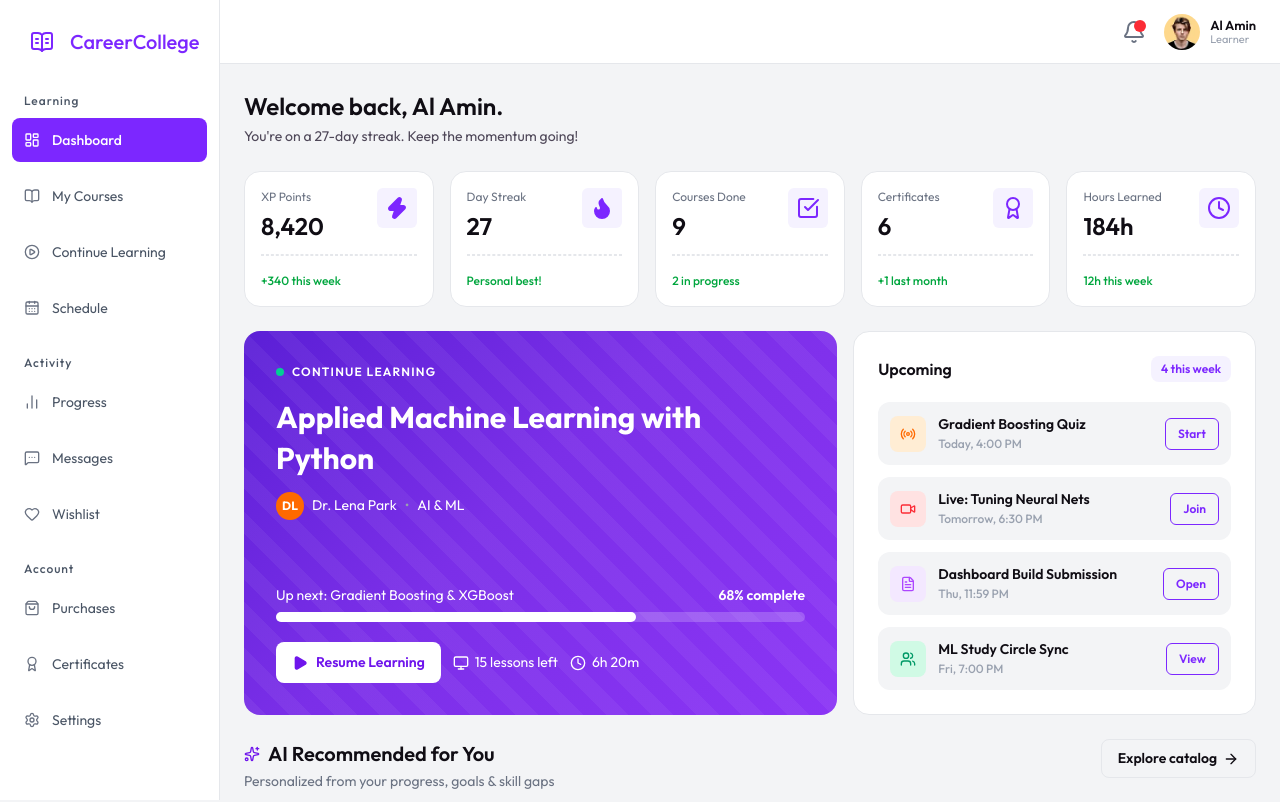
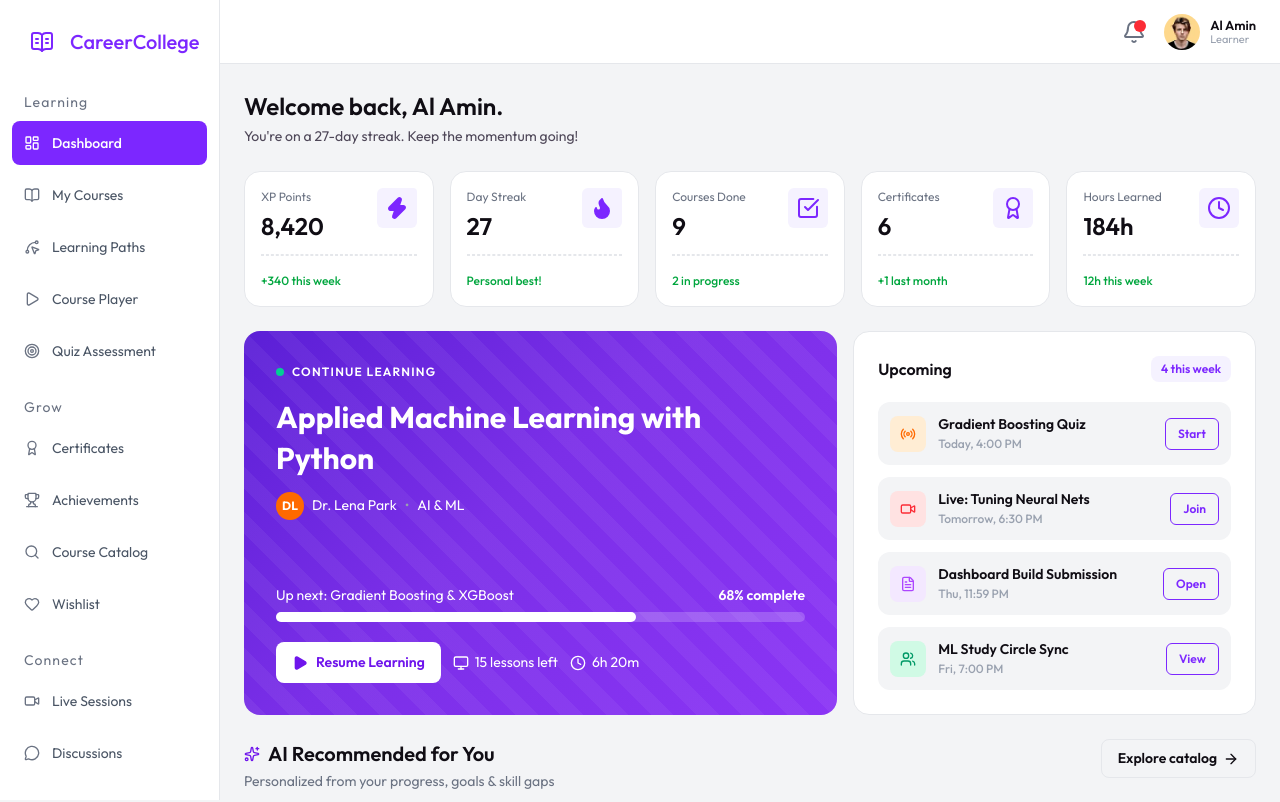
Before and after one commit to niduslab/Career-College-Frontend, a Next.js app: page /dashboard/learner in a window 1280 px wide. Shown: the top 802 px of the page. Built offline with nearby package versions, Linux system fonts and the light colour scheme.

Commit message:
Refactor sidebar navigation items and update styles for improved clarity and organization

```diff
--- a/src/components/dashboard/learner/ai-recommended.tsx
+++ b/src/components/dashboard/learner/ai-recommended.tsx
@@ -72,7 +72,7 @@ export default function AiRecommended() {
           return (
             <div
               key={course.title}
-              className=" bg-white rounded-2xl border border-(--gray-200) overflow-hidden cursor-pointer group hover:shadow-md transition-shadow"
+              className="rec-card bg-white rounded-2xl border border-(--gray-200) overflow-hidden cursor-pointer group hover:shadow-md transition-shadow"
             >
               {/* Gradient thumbnail */}
               <div
--- a/src/components/dashboard/learner/sidebar.tsx
+++ b/src/components/dashboard/learner/sidebar.tsx
@@ -8,14 +8,21 @@ import {
   BookOpenText,
   LayoutDashboard,
   BookOpen,
-  PlayCircle,
+  Play,
   Award,
   Settings,
-  MessageSquareMore,
   Heart,
-  ShoppingBag,
-  BarChart2,
-  CalendarDays,
+  SplinePointer,
+  Target,
+  Trophy,
+  Search,
+  Video,
+  MessageCircle,
+  Users,
+  Calendar,
+  CreditCard,
+  NotebookPen,
+  Sparkles,
 } from "lucide-react";
 
 const navSections = [
@@ -33,29 +40,39 @@ const navSections = [
         href: "/dashboard/learner/my-courses",
       },
       {
-        icon: PlayCircle,
-        label: "Continue Learning",
-        href: "/dashboard/learner/continue-learning",
+        icon: SplinePointer,
+        label: "Learning Paths",
+        href: "/dashboard/learner/learning-paths",
       },
       {
-        icon: CalendarDays,
-        label: "Schedule",
-        href: "/dashboard/learner/schedule",
+        icon: Play,
+        label: "Course Player",
+        href: "/dashboard/learner/course-player",
+      },
+      {
+        icon: Target,
+        label: "Quiz Assessment",
+        href: "/dashboard/learner/quiz-assessment",
       },
     ],
   },
   {
-    label: "Activity",
+    label: "Grow",
     items: [
       {
-        icon: BarChart2,
-        label: "Progress",
-        href: "/dashboard/learner/progress",
+        icon: Award,
+        label: "Certificates",
+        href: "/dashboard/learner/certificates",
       },
       {
-        icon: MessageSquareMore,
-        label: "Messages",
-        href: "/dashboard/learner/messages",
+        icon: Trophy,
+        label: "Achievements",
+        href: "/dashboard/learner/achievements",
+      },
+      {
+        icon: Search,
+        label: "Course Catalog",
+        href: "/dashboard/learner/course-catalog",
       },
       {
         icon: Heart,
@@ -65,17 +82,47 @@ const navSections = [
     ],
   },
   {
-    label: "Account",
+    label: "Connect",
     items: [
       {
-        icon: ShoppingBag,
-        label: "Purchases",
-        href: "/dashboard/learner/purchases",
+        icon: Video,
+        label: "Live Sessions",
+        href: "/dashboard/learner/live-sessions",
       },
       {
-        icon: Award,
-        label: "Certificates",
-        href: "/dashboard/learner/certificates",
+        icon: MessageCircle,
+        label: "Discussions",
+        href: "/dashboard/learner/discussions",
+      },
+      {
+        icon: Users,
+        label: "Study Groups",
+        href: "/dashboard/learner/study-groups",
+      },
+      {
+        icon: Calendar,
+        label: "Consultancy",
+        href: "/dashboard/learner/consultancy",
+      },
+    ],
+  },
+  {
+    label: "Workspace",
+    items: [
+      {
+        icon: Sparkles,
+        label: "AI Assistant",
+        href: "/dashboard/learner/ai-assistant",
+      },
+      {
+        icon: NotebookPen,
+        label: "Notes",
+        href: "/dashboard/learner/notes",
+      },
+      {
+        icon: CreditCard,
+        label: "Payment History",
+        href: "/dashboard/learner/payment-history",
       },
       {
         icon: Settings,
@@ -137,10 +184,10 @@ export default function LearnerSidebar() {
         <nav className="flex-1 px-3 space-y-6 overflow-y-auto">
           {navSections.map((section) => (
             <div key={section.label}>
-              <p className="text-[12px] font-medium text-(--gray-600) tracking-[0.08em] px-3 mb-2">
+              <p className="text-[14px] font-normal text-(--gray-500) tracking-[0.08em] px-3 mb-2">
                 {section.label}
               </p>
-              <ul className="space-y-3">
+              <ul className="space-y-2">
                 {section.items.map(({ icon: Icon, label, href }) => {
                   const active = pathname === href;
                   return (
```
